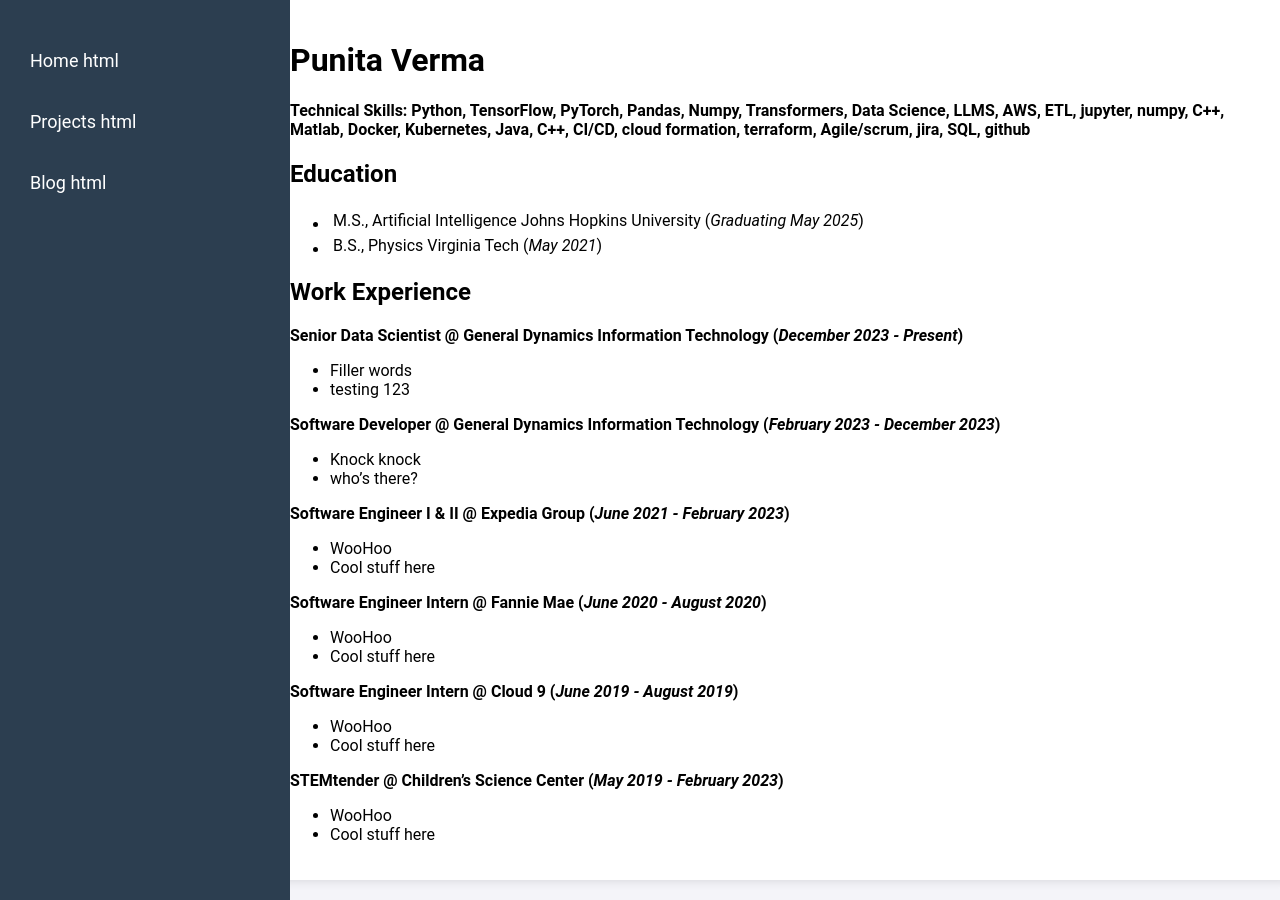
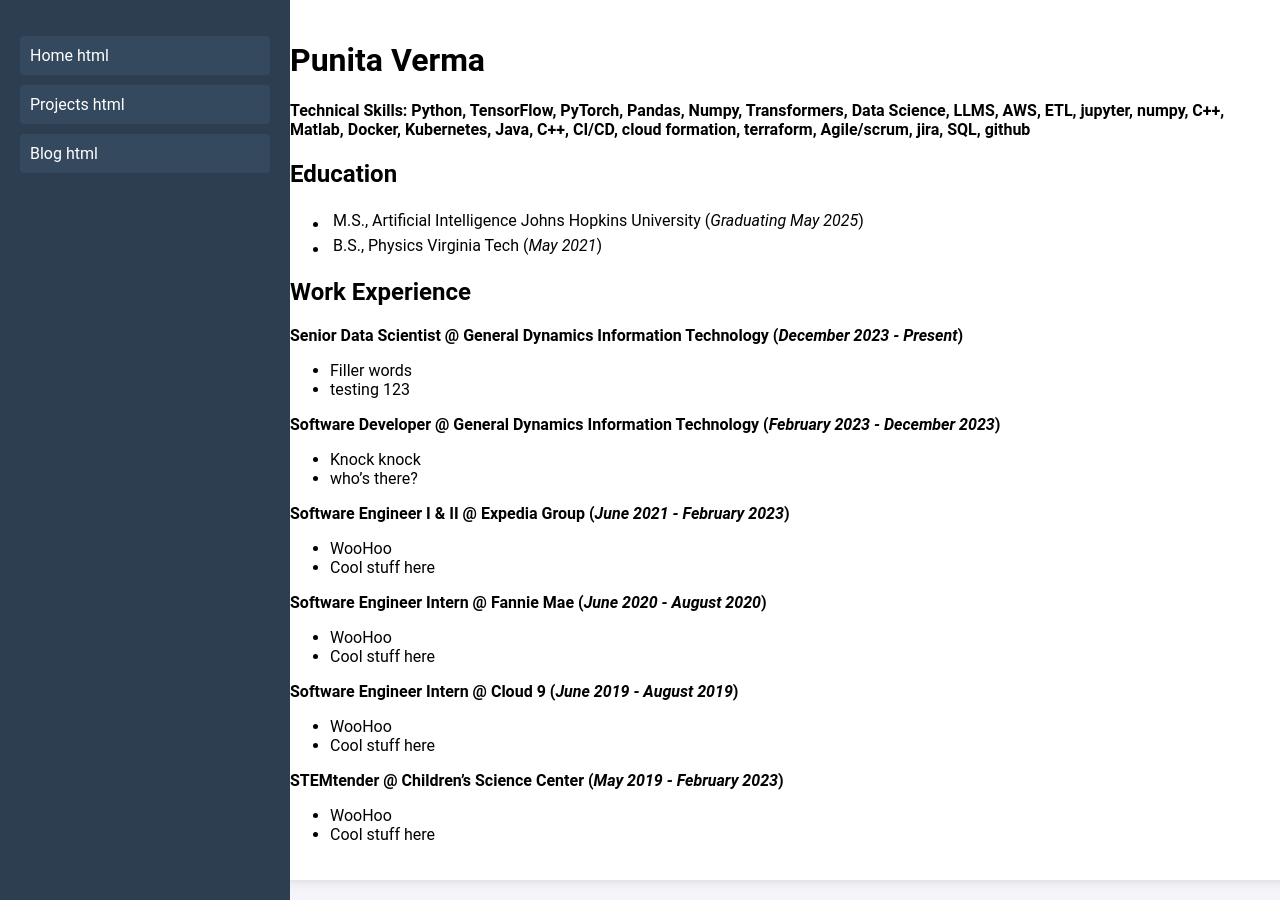
Before and after one commit to p9verma/punitaverma.github-io, a Jekyll site: the page built from index.md, in a window 1280 px wide. Built offline with Jekyll 4.4.1, drawn with Linux system fonts in a browser that asks for light colours; our own code applies the rules of GitHub Pages for plain Markdown files.

Commit message:
update sidebar

```diff
--- a/assets/main.css
+++ b/assets/main.css
@@ -8,41 +8,40 @@ body {
     justify-content: space-between;
 }
 
-/* Sidebar Styling */
 .sidebar {
     width: 250px;
     background-color: #2c3e50;
     height: 100vh;
+    position: fixed;
     padding: 20px;
-    position: fixed;
     top: 0;
     left: 0;
 }
 
 .sidebar ul {
-    list-style: none;
+    list-style-type: none;
     padding: 0;
 }
 
 .sidebar ul li {
-    margin: 20px 0;
+    margin-bottom: 10px;
 }
 
 .sidebar ul li a {
+    color: white;
     text-decoration: none;
-    color: white;
-    font-size: 18px;
     display: block;
     padding: 10px;
-    transition: background-color 0.3s ease;
+    background-color: #34495e;
+    border-radius: 4px;
+    transition: background-color 0.3s;
 }
 
 .sidebar ul li a:hover {
     background-color: #1abc9c;
-    border-radius: 5px;
 }
 
-/* Main Content Styling */
+
 .main-content {
     margin-left: 270px;
     padding: 20px;
```
